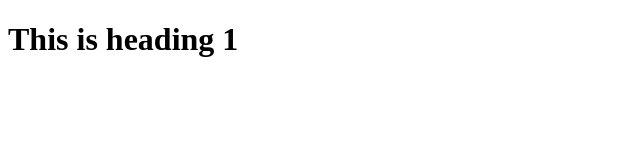
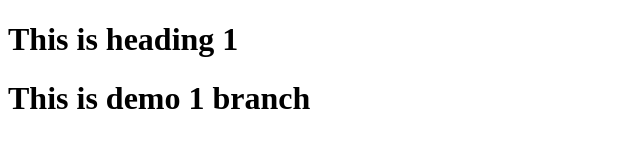
Before and after one commit to ProgrammerRohit/TestGitHub, a plain HTML site: page index.html in a window 1280 px wide. Shown: the whole page, without its empty margins (0-640 px from the left). Drawn offline with Linux system fonts and the light colour scheme.

Commit message:
Second commit

```diff
--- a/index.html
+++ b/index.html
@@ -7,5 +7,6 @@
   </head>
   <body>
     <h1>This is heading 1</h1>
+    <h1>This is demo 1 branch</h1>
   </body>
 </html>
```
